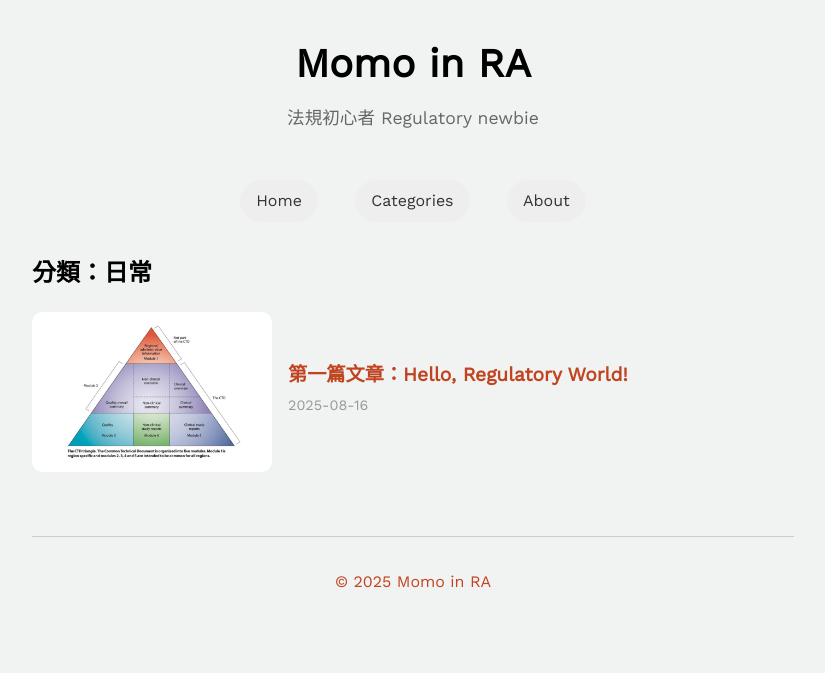
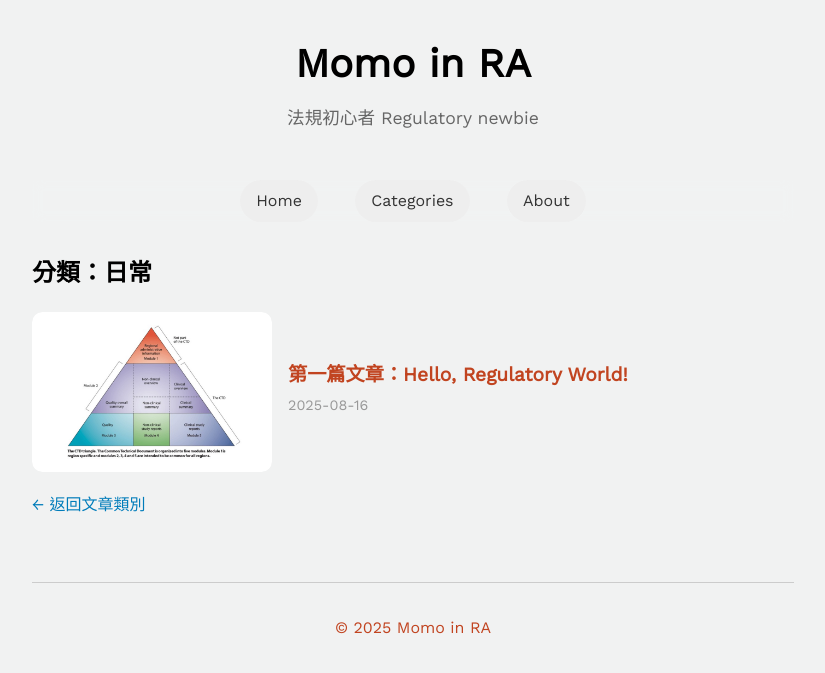
Before and after one commit to MomoInRA/github.io, a Jekyll site: the page built from category/日常.md, in a window 1280 px wide. Shown: the top 673 px of the page, without its empty margins (227-1052 px from the left). Built offline with Jekyll 4.4.1, drawn with Linux system fonts in a browser that asks for light colours.

Commit message:
Update category.html

```diff
--- a/_layouts/category.html
+++ b/_layouts/category.html
@@ -30,3 +30,6 @@ layout: default
     </li>
   {% endfor %}
 </ul>
+<p style="margin:0 0 .75rem;">
+  <a href="{{ '/categories/' | relative_url }}">← 返回文章類別</a>
+</p>
```
